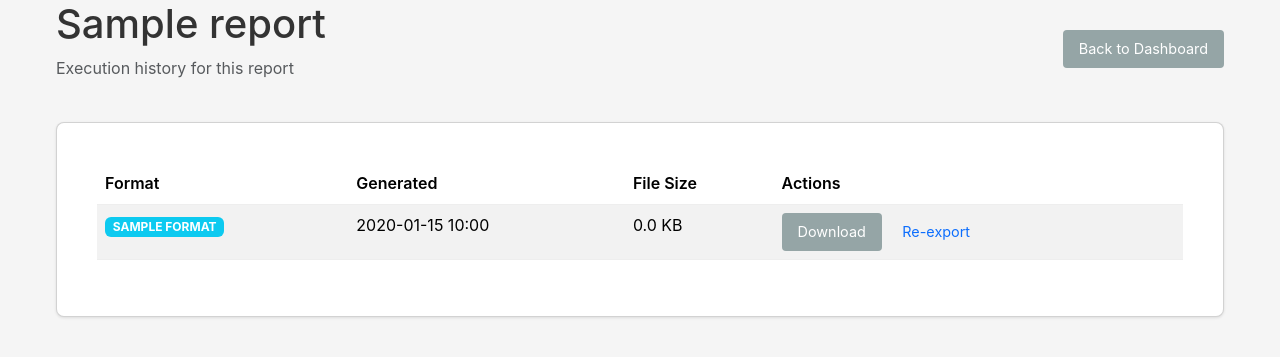
After one commit to Nurb4000/InstantReports, a Python web app: template templates/portal/report_history.html in a window 1280 px wide. The commit adds this page. Shown: the top 357 px of the page. Run offline with Jinja, Linux system fonts and the light colour scheme; the template is opened without the code that fills it: most values are stand-ins (such as "Sample title", 1, 10 or a date in 2020).

Commit message:
feature: add recurring export history view per report
Added /portal/reports/{report_id}/history endpoint that lists all
ReportOutput rows for a specific report, scoped to what the current user
is allowed to see (admin sees all; others only their own outputs or
reports they own schedules for).

Includes a new template (templates/portal/report_history.html) with a
table showing format, generated date, file size, and actions (View/
Download/Re-export). Added a 'History' button to the dashboard template
for quick access.

Regression: tests/integration/test_portal_history.py (2 cases).
Suite: 419 passed; ruff clean.

```diff
--- a/templates/portal/dashboard.html
+++ b/templates/portal/dashboard.html
@@ -73,6 +73,7 @@
                     <a href="/portal/reports/{{ output.report_id }}/output/{{ output.id }}" class="btn btn-primary btn-sm">View</a>
                     {% endif %}
                     <a href="/portal/reports/{{ output.report_id }}/download/{{ output.id }}" class="btn btn-secondary btn-sm">Download</a>
+                    <a href="/portal/reports/{{ output.report_id }}/history" class="btn btn-outline-info btn-sm">History</a>
                 </td>
             </tr>
             {% endfor %}
--- /dev/null
+++ b/templates/portal/report_history.html
@@ -0,0 +1,50 @@
+{% extends "base.html" %}
+
+{% block title %}{{ report.name }} - Execution History - InstantReports{% endblock %}
+
+{% block content %}
+<div class="d-flex justify-content-between align-items-center mb-4">
+    <div>
+        <h1>{{ report.name }}</h1>
+        <p class="text-muted">Execution history for this report</p>
+    </div>
+    <a href="/portal/" class="btn btn-secondary">Back to Dashboard</a>
+</div>
+
+{% if outputs %}
+<div class="card">
+    <div class="card-body">
+        <table class="table table-striped">
+            <thead>
+                <tr>
+                    <th>Format</th>
+                    <th>Generated</th>
+                    <th>File Size</th>
+                    <th>Actions</th>
+                </tr>
+            </thead>
+            <tbody>
+                {% for output in outputs %}
+                <tr>
+                    <td><span class="badge bg-info">{{ output.format|upper }}</span></td>
+                    <td>{{ output.generated_at.strftime('%Y-%m-%d %H:%M') if output.generated_at else '-' }}</td>
+                    <td>{{ (output.file_size / 1024)|round(1) }} KB</td>
+                    <td>
+                        {% if output.format == 'html' %}
+                        <a href="/portal/reports/{{ output.report_id }}/output/{{ output.id }}" class="btn btn-primary btn-sm">View</a>
+                        {% endif %}
+                        <a href="/portal/reports/{{ output.report_id }}/download/{{ output.id }}" class="btn btn-secondary btn-sm">Download</a>
+                        <a href="/portal/reports/{{ output.report_id }}/export?format={{ output.format }}" class="btn btn-outline-primary btn-sm">Re-export</a>
+                    </td>
+                </tr>
+                {% endfor %}
+            </tbody>
+        </table>
+    </div>
+</div>
+{% else %}
+<div class="alert alert-info">
+    No executions found for this report.
+</div>
+{% endif %}
+{% endblock %}
```
Also changed, not shown: app/routes/portal.py (+44 -0 lines), tests/integration/test_portal_history.py (added, +21 -0 lines).
